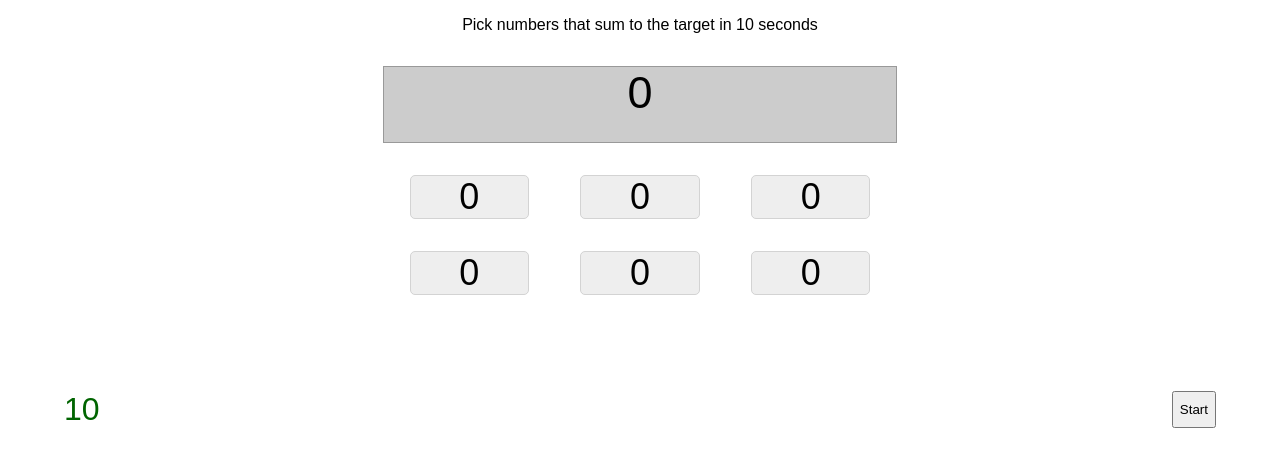
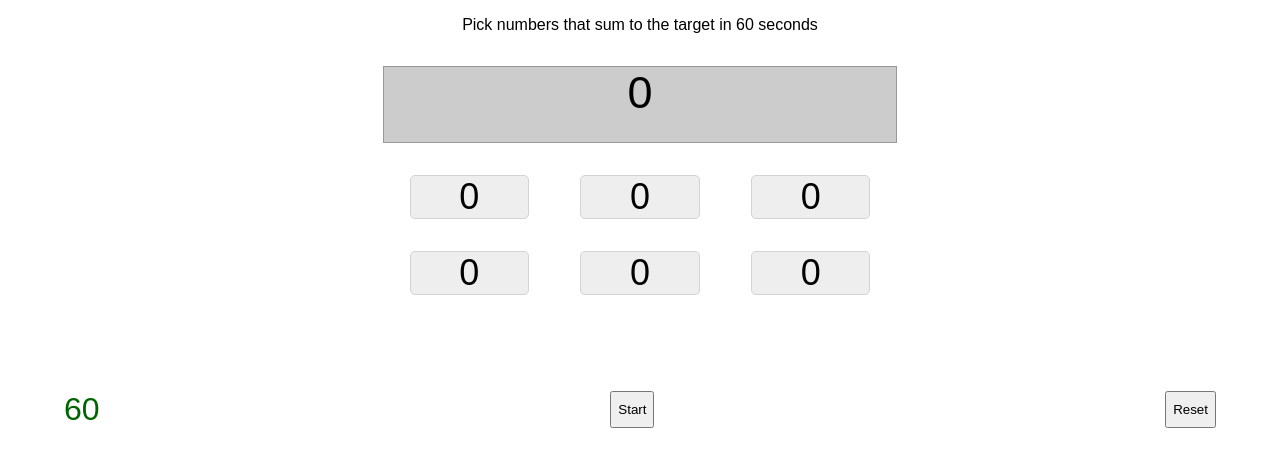
Before and after one commit to onuriltan/TargetSumGame, a React (Create React App) app: page / in a window 1280 px wide. Shown: the top 466 px of the page. Built offline with nearby package versions, Linux system fonts and the light colour scheme.

Commit message:
reset game functionality added.

```diff
--- a/src/App.js
+++ b/src/App.js
@@ -7,7 +7,7 @@ class App extends Component {
     <Game
     challengesize={6}
     initialChallengeRange={[30, 50]}
-    initialSeconds={10}
+    initialSeconds={60}
     />
     );
   }
--- a/src/components/Game.jsx
+++ b/src/components/Game.jsx
@@ -5,7 +5,6 @@ import _ from 'lodash';
 import Number from '../components/Number';
 
 class Game extends Component {
-
 
   constructor(props) {
     super(props);
@@ -16,38 +15,14 @@ class Game extends Component {
       numbers: [0, 0, 0, 0, 0, 0],
       targetNumber: 0,
       timesToReachTarget: 0,
+      timesOfPlay: 0,
+      gameState: 'NOT_STARTED'
+
     };
     this.randomNumberBetween = this.randomNumberBetween.bind(this);
-    this.startGame = this.startGame.bind(this);
+    this.startNewGame = this.startNewGame.bind(this);
+    this.resetGame = this.resetGame.bind(this);
 
-  }
-  randomNumberBetween = (min, max) => Math.floor(Math.random() * (max - min + 1)) + min;
-
-  startGame(){
-    this.setState({ numbers : [] });
-    let targetNumber = _.random(this.state.initialChallengeRange[0], this.state.initialChallengeRange[1]);
-    this.setState({ targetNumber: targetNumber });
-    let timesToReachTarget = _.random(2, 5);
-    this.setState({ timesToReachTarget: timesToReachTarget });
-
-    let tempTargetNumber = targetNumber;
-    let generalSum = 0;
-    let tempNumbers = [];
-    for (let i = 0; i < timesToReachTarget-1; i++) {
-      let number = _.random(1, tempTargetNumber);
-      generalSum += number;
-      tempNumbers.push(number);
-      tempTargetNumber = targetNumber - number;
-    }
-    let lastNumber = targetNumber - generalSum;
-    generalSum += lastNumber;
-    tempNumbers.push(lastNumber);
-
-    for (let j = 0; j < 6 - timesToReachTarget; j++) {
-      let number = _.random(1, tempTargetNumber);
-      tempNumbers.push(number);
-    }
-    this.setState({ numbers : tempNumbers})
   }
 
 
@@ -70,11 +45,57 @@ class Game extends Component {
         </div>
         <div className="footer">
           <div className="timer-value">{this.state.initialSeconds}</div>
-          <button onClick={this.startGame}>Start</button>
+          <button onClick={this.startNewGame}>Start</button>
+          <button onClick={this.resetGame}>Reset</button>
+
         </div>
       </div>
     );
   }
+
+  randomNumberBetween = (min, max) => Math.floor(Math.random() * (max - min + 1)) + min;
+
+  startNewGame() {
+    this.setState({ gameState: 'STARTED' });
+    this.setState({ numbers: [] });
+    let targetNumber = _.random(this.state.initialChallengeRange[0], this.state.initialChallengeRange[1]);
+    this.setState({ targetNumber: targetNumber });
+    let timesToReachTarget = _.random(2, 5);
+    this.setState({ timesToReachTarget: timesToReachTarget });
+
+    let tempTargetNumber = targetNumber;
+    let generalSum = 0;
+    let tempNumbers = [];
+    for (let i = 0; i < timesToReachTarget - 1; i++) {
+      let number = _.random(1, tempTargetNumber);
+      generalSum += number;
+      tempNumbers.push(number);
+      tempTargetNumber = targetNumber - number;
+    }
+    let lastNumber = targetNumber - generalSum;
+    generalSum += lastNumber;
+    tempNumbers.push(lastNumber);
+
+    for (let j = 0; j < 6 - timesToReachTarget; j++) {
+      let number = _.random(1, tempTargetNumber);
+      tempNumbers.push(number);
+    }
+    this.setState({ numbers: tempNumbers })
+  }
+
+  resetGame() {
+    this.setState({
+      challengeSize: this.props.challengeSize,
+      initialChallengeRange: this.props.initialChallengeRange,
+      initialSeconds: this.props.initialSeconds,
+      numbers: [0, 0, 0, 0, 0, 0],
+      targetNumber: 0,
+      timesToReachTarget: 0,
+      timesOfPlay: 0,
+      gameState: 'NOT_STARTED'
+    });
+  }
+
 }
 
 
```
